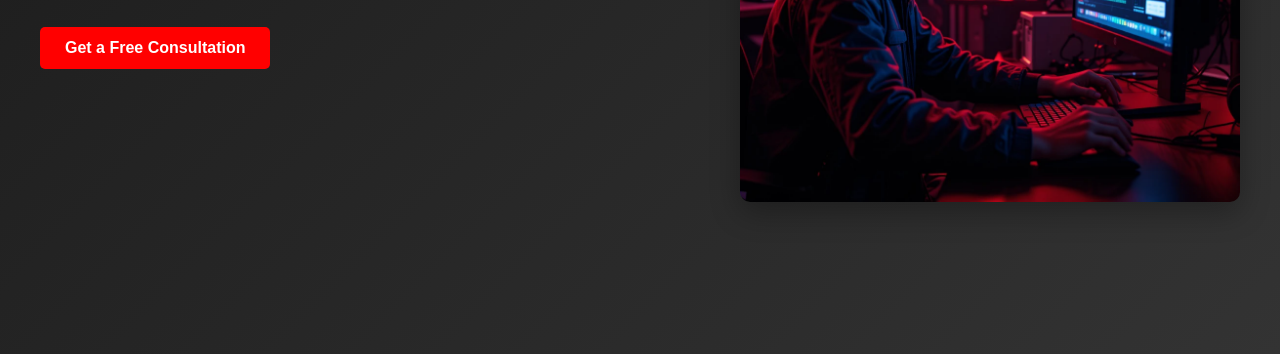
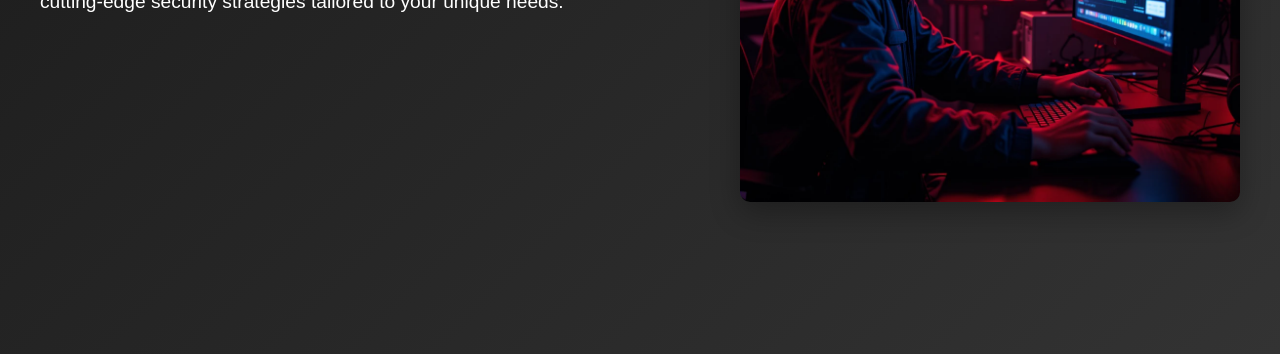
Before and after one commit to Nanmaran1314/TechNova-Digital, a plain HTML site: page index.html in a window 1280 px wide. Shown: the part 446-800 px from the top of the page. Drawn offline with nearby package versions, Linux system fonts and the light colour scheme.

Commit message:
button removed

```diff
--- a/index.html
+++ b/index.html
@@ -386,7 +386,6 @@
             <div class="quote" data-aos="fade-right">
                 <h1>Secure Your Digital Future</h1>
                 <p>We provide comprehensive cybersecurity solutions that protect your business from evolving digital threats. Our expert team delivers cutting-edge security strategies tailored to your unique needs.</p>
-                <button>Get a Free Consultation</button>
             </div>
             <div class="image" data-aos="fade-left">
                 <img src="image/7eee44bcb4154fa4871cee000a883030.webp" alt="Cybersecurity Illustration">
```
